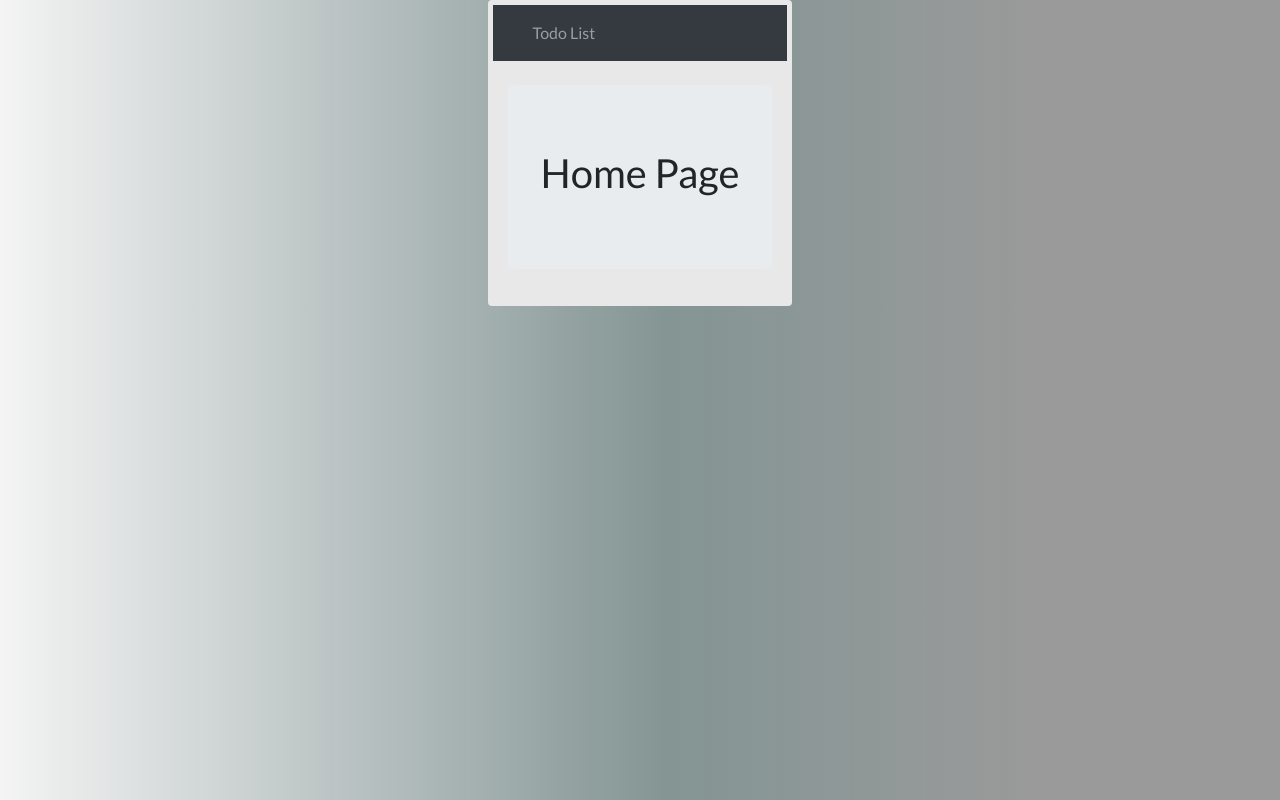
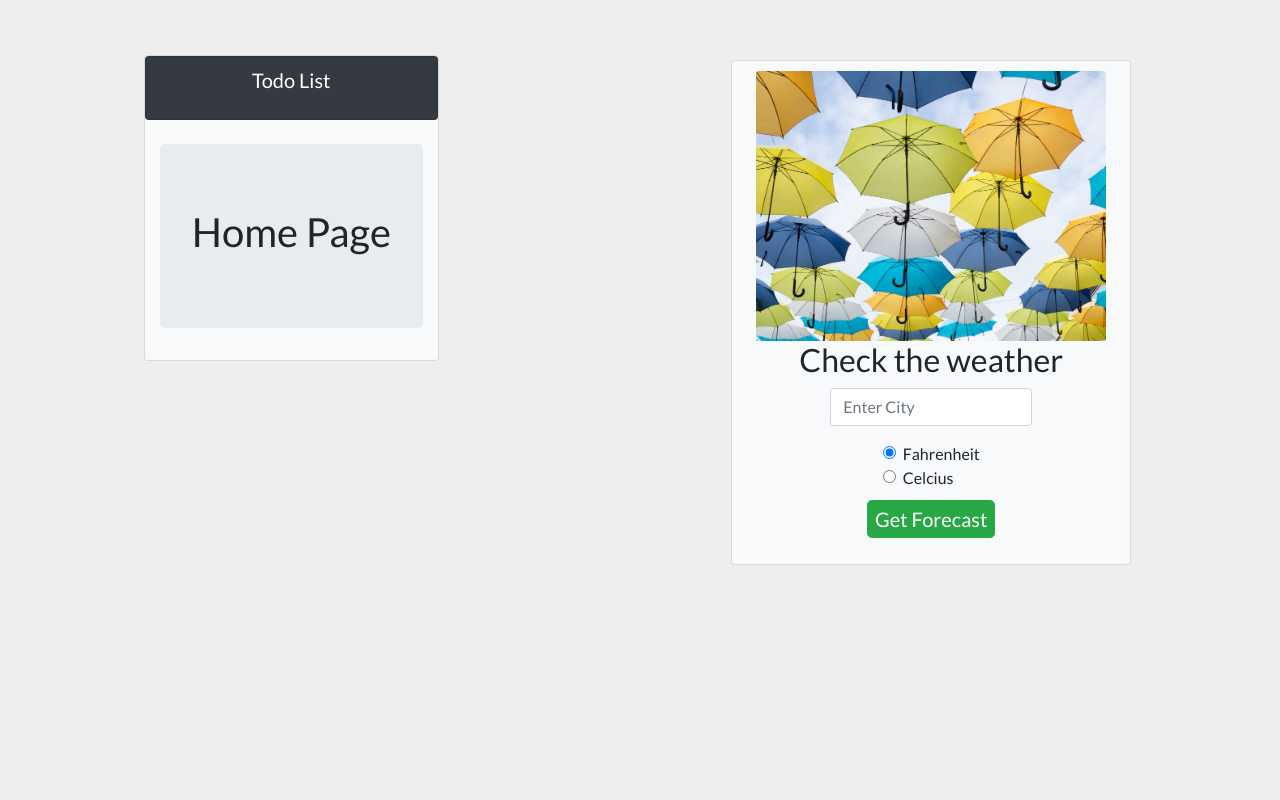
Before and after one commit to rachelsmantra/todolist, a React (Create React App) app: page / in a window 1280 px wide. Built offline with nearby package versions, Linux system fonts and the light colour scheme.

Commit message:
added weather component

```diff
--- a/src/App.css
+++ b/src/App.css
@@ -1,12 +1,11 @@
 body {
   font-family: "Lato";
   background: rgb(244, 244, 244);
-  background: linear-gradient(
-    90deg,
-    rgba(244, 244, 244, 1) 0%,
-    rgba(129, 147, 146, 0.9801136363636364) 52%,
-    rgba(154, 154, 154, 1) 81%
-  );
+  background: #eee;
+}
+
+.main-container {
+  margin-top: 50px;
 }
 
 .header {
@@ -20,7 +19,6 @@ body {
 }
 
 .todo-list {
-  background: #e8e8e8;
   border-radius: 4px;
   padding: 5px;
   max-width: 400px;
@@ -58,5 +56,15 @@ body {
 }
 
 .todo-item-links a {
-  color: rgb(13, 37, 114);
+  color: #000;
 }
+
+.nav-item p {
+  color: #fff;
+  font-size: 20px;
+  text-align: center;
+}
+
+.weather-container {
+  padding: 10px;
+}
--- a/src/App.js
+++ b/src/App.js
@@ -13,6 +13,7 @@ import ArticleList from "./components/articles/ArticleList";
 import ArticleInfo from "./components/articles/ArticleInfo";
 import ArticleAdd from "./components/articles/ArticleAdd";
 import ArticleEdit from "./components/articles/ArticleEdit";
+import Forecast from "./components/Forecast/Forecast";
 
 function App() {
   const [todos, setTodos] = useState([]);
@@ -36,9 +37,9 @@ function App() {
 
   return (
     <div className="App">
-      <div className="d-flex flex-column align-items-center">
+      <div className="d-flex flex-row justify-content-around main-container">
         <div className="todo-list">
-          <div className="App">
+          <div className="App bg-light card">
             <Router>
               <Navigation />
               <div className="container">
@@ -47,6 +48,9 @@ function App() {
             </Router>
           </div>
         </div>
+        <div className="weather-container">
+          <Forecast />
+        </div>
       </div>
     </div>
   );
@@ -54,7 +58,7 @@ function App() {
 
 function Navigation() {
   return (
-    <nav className="navbar navbar-expand-lg navbar-dark bg-dark mb-4">
+    <nav className="card bg-dark mb-4">
       <div className="container">
         <ul className="navbar-nav mr-auto">
           <li className="nav-item">
@@ -64,7 +68,7 @@ function Navigation() {
               activeClassName="active"
               to="/articles"
             >
-              Todo List
+              <p>Todo List</p>
             </NavLink>
           </li>
         </ul>
--- /dev/null
+++ b/src/Components/Conditions/Conditions.jsx
@@ -0,0 +1,23 @@
+import React from "react";
+import "./conditions-styles.css";
+
+const Conditions = props => {
+  return (
+    <div>
+      {props.responseObj.cod === 200 ? (
+        <div className="card conditions d-flex flex-column align-items-center card">
+          <p>
+            <strong>{props.responseObj.name}</strong>
+          </p>
+
+          <p>
+            It is currently {Math.round(props.responseObj.main.temp)} degrees
+            out with {props.responseObj.weather[0].description}.
+          </p>
+        </div>
+      ) : null}
+    </div>
+  );
+};
+
+export default Conditions;
--- /dev/null
+++ b/src/Components/Conditions/conditions-styles.css
@@ -0,0 +1,3 @@
+.conditions {
+  padding: 8px;
+}
--- /dev/null
+++ b/src/Components/Forecast/Forecast.jsx
@@ -0,0 +1,96 @@
+import React, { useState } from "react";
+import Conditions from "../Conditions/Conditions";
+import weather from "./weather.jpg";
+import "./forecast-styles.css";
+
+const Forecast = () => {
+  let [city, setCity] = useState("");
+  let [unit, setUnit] = useState("imperial");
+  let [responseObj, setResponseObj] = useState({});
+
+  const uriEncodedCity = encodeURIComponent(city);
+
+  function getForecast(e) {
+    e.preventDefault();
+
+    fetch(
+      `https://community-open-weather-map.p.rapidapi.com/weather?units=${unit}&q=${uriEncodedCity}`,
+      {
+        method: "GET",
+        headers: {
+          "x-rapidapi-host": "community-open-weather-map.p.rapidapi.com",
+          "x-rapidapi-key": "5cc607410cmsh9b21055551948e2p15397cjsn4a3aa4e4ede5"
+        }
+      }
+    )
+      .then(response => response.json())
+      .then(response => {
+        setResponseObj(response);
+      });
+  }
+
+  return (
+    <div
+      className="weather-container card bg-light d-flex flex-column align-items-center col-12"
+      style={{ width: 400 }}
+    >
+      <img className="card-img-top" src={weather} alt="Card image cap"></img>
+      <div
+        id="weather-headline"
+        classname="card-title weather-headline bg-dark"
+      >
+        <h2> Check the weather</h2>
+      </div>
+
+      <form
+        id="form"
+        className="form-group d-flex flex-column align-items-center col-12"
+        onSubmit={getForecast}
+      >
+        <div className="form-group col-8">
+          <input
+            type="text"
+            placeholder="Enter City"
+            maxLength="50"
+            value={city}
+            onChange={e => setCity(e.target.value)}
+            className="form-control"
+          />
+        </div>
+        <div className="radio-buttons">
+          <div className="form-check">
+            <input
+              type="radio"
+              name="units"
+              checked={unit === "imperial"}
+              value="imperial"
+              onChange={e => setUnit(e.target.value)}
+              className="form-check-input"
+            />
+            <label className="form-check-label">Fahrenheit</label>
+          </div>
+          <div className="form-check">
+            <input
+              type="radio"
+              name="units"
+              checked={unit === "metric"}
+              value="metric"
+              onChange={e => setUnit(e.target.value)}
+              className="form-check-input"
+            />
+            <label className="form-check-label">Celcius</label>
+          </div>
+        </div>
+        <div className="button-container">
+          <button className="btn btn-success weather-btn btn-lg" type="submit">
+            Get Forecast
+          </button>
+        </div>
+      </form>
+
+      <Conditions responseObj={responseObj} />
+    </div>
+  );
+};
+
+export default Forecast;
--- /dev/null
+++ b/src/Components/Forecast/forecast-styles.css
@@ -0,0 +1,13 @@
+.card-img-top {
+  width: 350px;
+}
+
+.card-title {
+  text-align: center;
+  color: #fff;
+}
+
+.weather-btn {
+  padding: 3px 7px;
+  margin-top: 10px;
+}
--- a/src/Components/Todo/todo.js
+++ /dev/null
@@ -1,30 +0,0 @@
-import React from "react";
-
-function Todo({ todo, index, completeTodo, removeTodo }) {
-  return (
-    <div className="container-fluid">
-      <div
-        className="todo"
-        style={{ textDecoration: todo.isCompleted ? "line-through" : "" }}
-      >
-        {todo.text}
-        <div>
-          <button
-            style={{
-              backgroundColor: todo.isCompleted ? "#ABA5A3" : "#dc3545"
-            }}
-            className="complete-btn btn btn-danger"
-            onClick={() => completeTodo(index)}
-          >
-            Complete
-          </button>
-          <button className="btn btn-danger" onClick={() => removeTodo(index)}>
-            x
-          </button>
-        </div>
-      </div>
-    </div>
-  );
-}
-
-export default Todo;
--- a/src/Components/Todoform/todo-form.js
+++ /dev/null
@@ -1,33 +0,0 @@
-import React, { useState } from "react";
-
-function TodoForm({ addTodo }) {
-  const [value, setValue] = useState("");
-
-  const handleSubmit = e => {
-    e.preventDefault();
-    if (!value) return;
-    addTodo(value);
-    setValue("");
-  };
-
-  return (
-    <form className="form-inline" onSubmit={handleSubmit}>
-      <div className="form-group">
-        <input
-          type="text"
-          className="input"
-          value={value}
-          onChange={e => setValue(e.target.value)}
-        />
-      </div>
-      <button
-        className="add-btn btn btn-success"
-        onChange={e => setValue(e.target.value)}
-      >
-        Add Todo
-      </button>
-    </form>
-  );
-}
-
-export default TodoForm;
--- a/src/Components/articles/ArticleList.js
+++ b/src/Components/articles/ArticleList.js
@@ -33,9 +33,9 @@ function ArticleList() {
       {articles.map(article => {
         return (
           <div key={article._id}>
-            <h4 className="todo-item-links">
+            <p className="todo-item-links">
               <Link to={`/articles/${article._id}`}>{article.title}</Link>
-            </h4>
+            </p>
 
             <hr />
           </div>
```
Also changed, not shown: src/Components/Forecast/weather.jpg (added), src/Images/weather.jpg (added).
